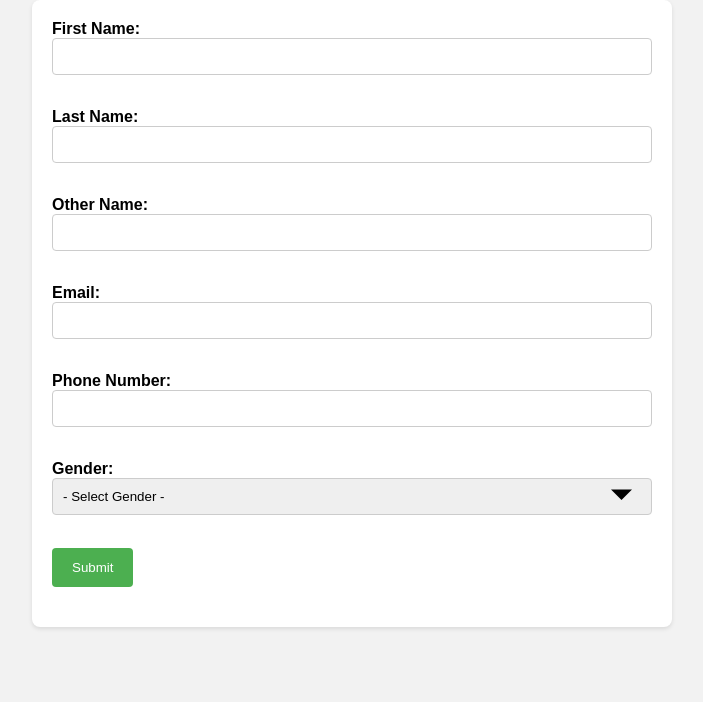
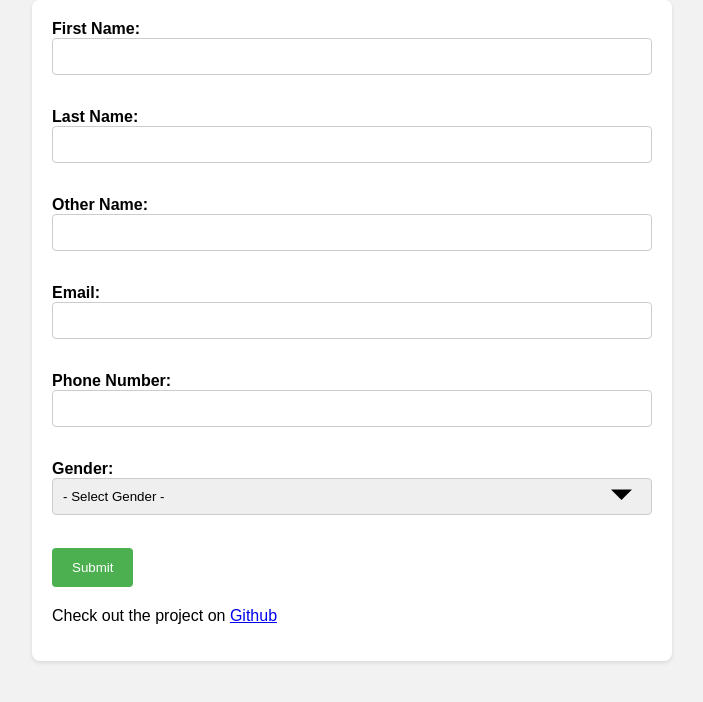
Before and after one commit to sammanme/njb100-form-landing-page, a website: page src/public/index.html in a window 1280 px wide. Shown: the whole page, without its empty margins (288-991 px from the left). Drawn offline with Linux system fonts and the light colour scheme.

Commit message:
Added github repo link

```diff
--- a/src/public/index.html
+++ b/src/public/index.html
@@ -92,6 +92,7 @@
 
             <button type="submit">Submit</button>
         </form>
+        <p>Check out the project on <a href="https://github.com/sammanme/njb100-form-landing-page.git">Github</a></p>
     </div>
     <script src="script.js"></script>
 </body>
```
